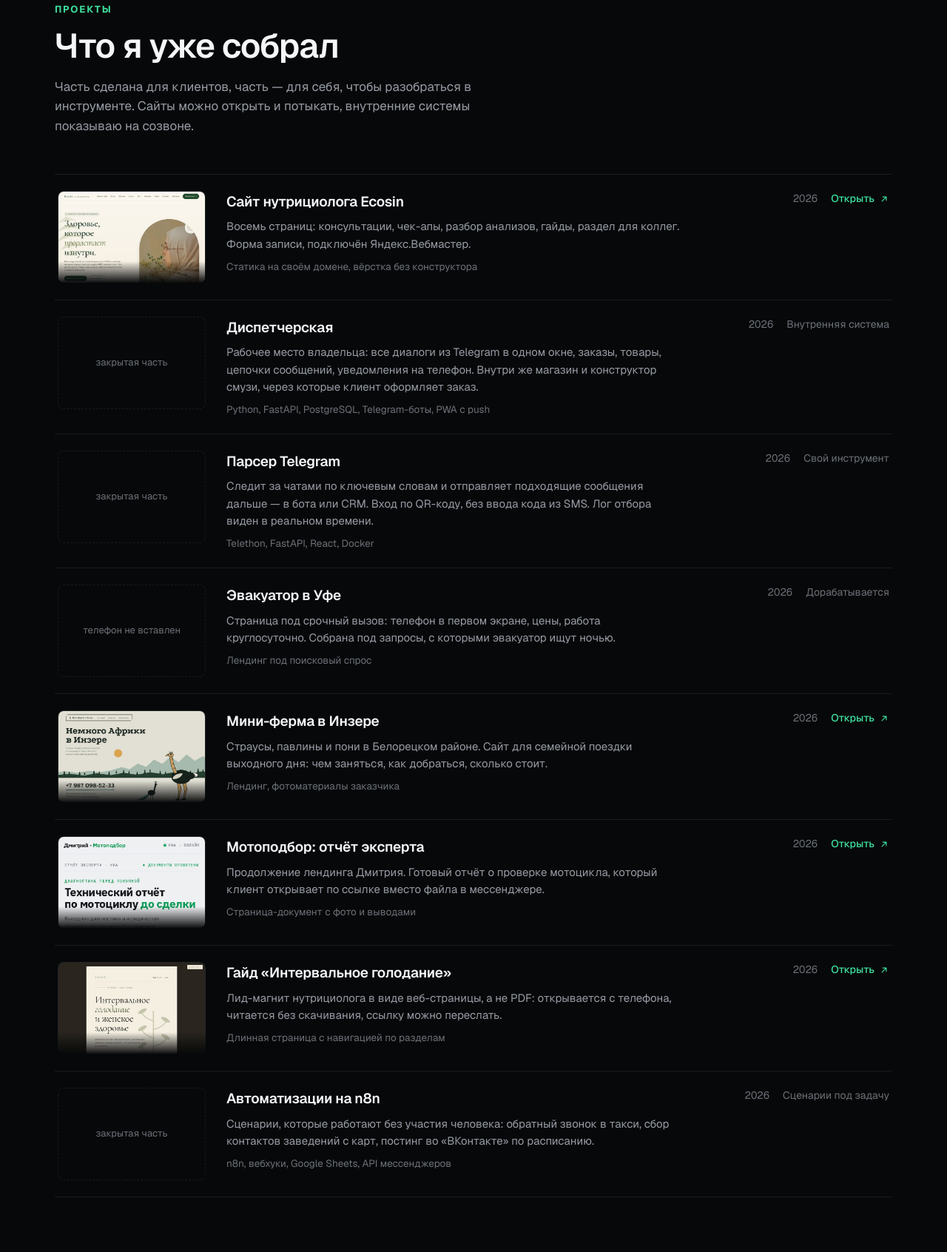
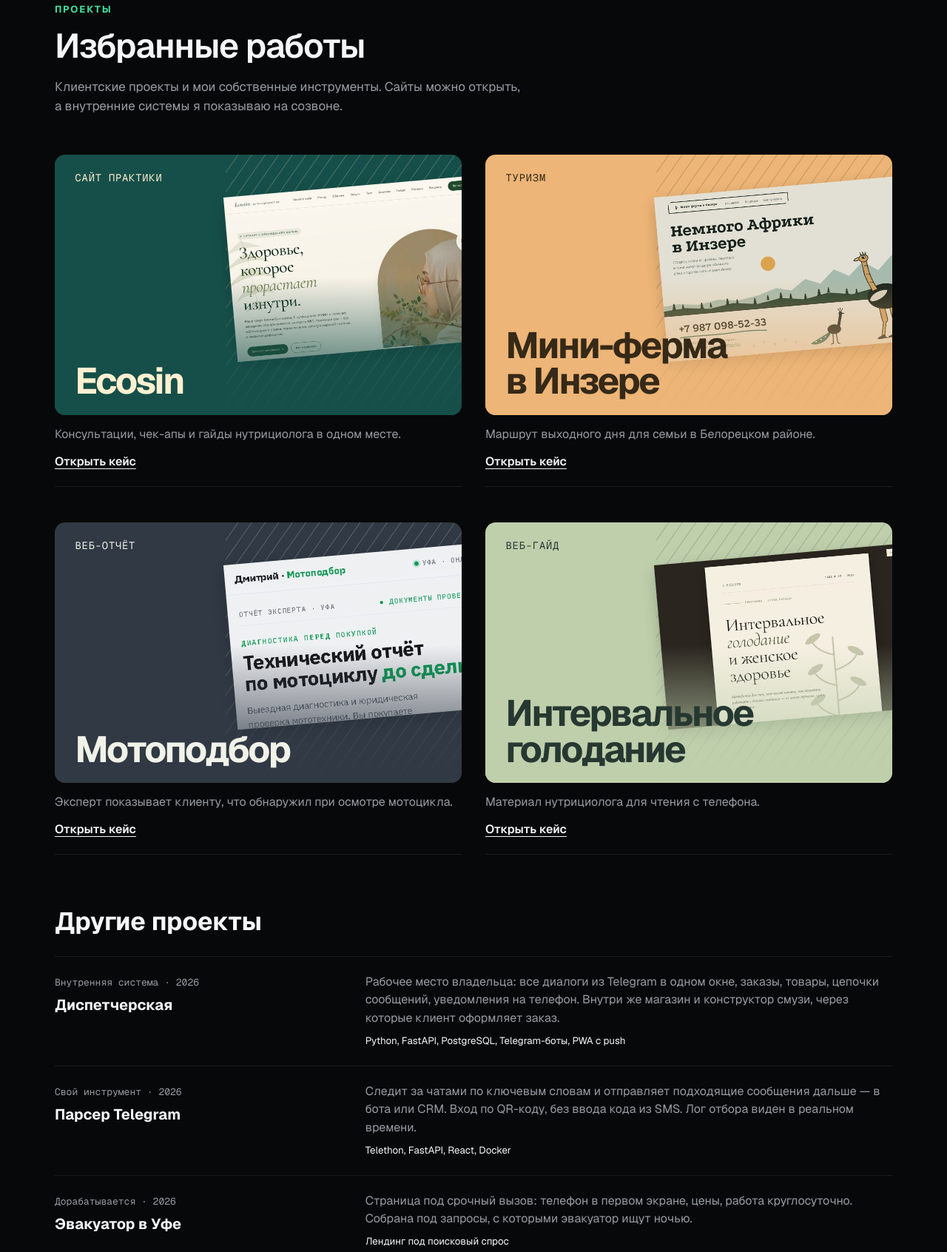
Before and after one commit to a6340374-stack/aitis, a plain HTML site: page index.html in a window 1280 px wide. Shown: the part 4562-6254 px from the top of the page at 74% size. Drawn offline with nearby package versions, Linux system fonts and the light colour scheme.

Commit message:
Publish portfolio covers and individual project case studies

```diff
--- /dev/null
+++ b/cases/case.css
@@ -0,0 +1,13 @@
+*{box-sizing:border-box}
+body{margin:0;background:#0c1012;color:#f1f3ee;font:17px/1.55 system-ui,sans-serif}
+main{width:min(880px,90%);margin:auto;padding:36px 0 64px}
+a{color:#72e0b3;text-underline-offset:4px}
+header{margin:48px 0 24px}
+header p{color:#a7b0ad}
+h1{font-size:clamp(36px,7vw,76px);line-height:1;letter-spacing:-.05em;margin:10px 0}
+img{display:block;width:100%;height:auto;border-radius:12px}
+section{display:grid;grid-template-columns:minmax(150px,1fr) 2fr;gap:16px;padding:22px 0;border-bottom:1px solid #38403f}
+section h2,section p{margin:0}
+h2{font-size:20px}
+footer{display:flex;flex-wrap:wrap;gap:24px;margin-top:32px}
+@media(max-width:600px){section{grid-template-columns:1fr;gap:6px}}
--- a/index.html
+++ b/index.html
@@ -395,50 +395,34 @@ footer{border-top:1px solid var(--line);padding:44px 0;margin-top:60px}
 .foot-links a{color:var(--muted);font-size:14px;transition:color .18s}
 .foot-links a:hover{color:var(--accent)}
 
-/* ---------- projects ----------
-   Не сетка карточек, а реестр работ: строка = проект. Слева имя и суть,
-   справа год и ссылка. Разделители вместо рамок — так список читается
-   сверху вниз, а не рассыпается на одинаковые плитки. */
-.projects{margin-top:34px;border-top:1px solid var(--line)}
-.prj{display:grid;grid-template-columns:200px minmax(0,1fr) auto;gap:20px 28px;align-items:start;
-  padding:22px 4px;border-bottom:1px solid var(--line)}
-/* Превью — настоящий первый экран сайта. Низ растворяется, чтобы обрез
-   читался как намеренный край кадра, а не как срезанная строка. */
-.prj-shot{width:200px;aspect-ratio:16/10;border-radius:8px;overflow:hidden;
-  border:1px solid var(--line);background:var(--surface);
-  mask-image:linear-gradient(#000 76%,transparent);
-  -webkit-mask-image:linear-gradient(#000 76%,transparent)}
-.prj-shot img{width:100%;height:100%;object-fit:cover;object-position:top}
-/* у внутренних систем снимка нет — держим колонку пустой, чтобы строки
-   не разъезжались по горизонтали */
-.prj-noshot{width:200px;aspect-ratio:16/10;border-radius:8px;
-  border:1px dashed var(--line);display:grid;place-items:center;
-  color:var(--muted-2);font-size:13px;text-align:center;padding:0 14px}
-.prj .name{font-size:19px;font-weight:600;letter-spacing:-.015em;display:flex;align-items:baseline;gap:10px;flex-wrap:wrap}
-.prj .what{margin-top:7px;color:var(--muted);font-size:15px;max-width:62ch}
-.prj .built{margin-top:9px;color:var(--muted-2);font-size:13.5px}
-.prj .meta{display:flex;align-items:baseline;gap:18px;white-space:nowrap}
-.prj .year{color:var(--muted-2);font-size:14px;font-variant-numeric:tabular-nums}
-/* внутренние системы ссылки не имеют — вместо неё честная пометка */
-.prj .closed{color:var(--muted-2);font-size:14px}
-a.prj{color:inherit}
-a.prj:hover .name{color:var(--accent)}
-a.prj .open{color:var(--accent);font-size:14px;font-weight:500;display:inline-flex;align-items:center;gap:6px}
-a.prj .open svg{width:14px;height:14px;fill:none;stroke:currentColor;stroke-width:2;
-  transition:transform .18s ease}
-a.prj:hover .open svg{transform:translate(2px,-2px)}
-@media (max-width:900px){
-  .prj{grid-template-columns:150px minmax(0,1fr);gap:16px 20px}
-  .prj .meta{grid-column:2;margin-top:2px}
-  .prj-shot,.prj-noshot{width:150px}
-}
-@media (max-width:620px){
-  .prj{grid-template-columns:1fr;gap:12px;padding:20px 4px}
-  .prj .meta{grid-column:1;white-space:normal}
-  .prj-shot{width:100%;max-width:320px}
-  /* пустая рамка на узком экране только съедала бы экран: строка и так
-     подписана словами «внутренняя система» */
-  .prj-noshot{display:none}
+/* ---------- projects ---------- */
+.projects{display:grid;grid-template-columns:repeat(2,minmax(0,1fr));gap:48px 32px;margin-top:36px;align-items:start}
+.work-card{display:block;color:inherit;border-bottom:1px solid var(--line);padding-bottom:20px;container-type:inline-size}
+.work-cover{position:relative;isolation:isolate;overflow:hidden;aspect-ratio:1.56;border-radius:14px;background:var(--paper);color:var(--ink)}
+.work-ecosin{--paper:#164f49;--ink:#fff0d1}
+.work-ferma{--paper:#edb577;--ink:#352917}
+.work-moto{--paper:#303944;--ink:#f1f2e8}
+.work-guide{--paper:#bfcfac;--ink:#263831}
+.work-cover::before{content:"";position:absolute;inset:0 0 0 42%;opacity:.22;background:repeating-linear-gradient(125deg,transparent 0 13px,currentColor 14px,transparent 15px)}
+.work-cover img{position:absolute;width:65%;height:auto;top:12%;right:-8%;transform:rotate(-5deg);box-shadow:0 8px 20px #0003}
+.work-cover::after{content:"";position:absolute;inset:45% 0 0;background:linear-gradient(0deg,var(--paper) 0%,transparent 96%);z-index:0}
+.work-type,.work-status{font:13px/1.5 'Geist Mono',monospace}
+.work-status{color:var(--muted)}
+.work-type,.work-title{position:absolute;left:5%;z-index:1}
+.work-type{top:6%;font-size:clamp(10px,2.5cqw,14px);letter-spacing:.06em;text-transform:uppercase}
+.work-title{bottom:6%;font-size:clamp(24px,9cqw,50px);letter-spacing:-.05em;line-height:.98;font-weight:650}
+.work-copy{margin:14px 0 12px;color:var(--muted);max-width:60ch}
+.work-link{font-weight:550;text-decoration:underline;text-underline-offset:4px}
+.work-card:hover .work-link,.work-card:focus-visible .work-link{color:var(--accent)}
+.work-other{margin:64px 0 20px;font-size:clamp(24px,3vw,34px)}
+.work-row{display:grid;grid-template-columns:minmax(0,1fr) minmax(0,1.8fr);gap:24px;border-top:1px solid var(--line);padding:22px 0}
+.work-row h4{font-size:20px;margin-top:4px}
+.work-row p{color:var(--muted)}
+.work-row small{display:block;margin-top:8px}
+@media(max-width:680px){
+  .projects,.work-row{grid-template-columns:1fr}
+  .projects{gap:36px}
+  .work-row{gap:8px}
 }
 /* на узкой шапке логотип ужимается до «~ aigiz», иначе кнопка наезжает */
 @media (max-width:560px){
@@ -770,117 +754,72 @@ a.prj:hover .open svg{transform:translate(2px,-2px)}
   <div class="wrap">
     <div class="sec-head reveal">
       <div class="kicker">Проекты</div>
-      <h2>Что я уже собрал</h2>
-      <p>Часть сделана для клиентов, часть — для себя, чтобы разобраться в инструменте. Сайты можно открыть и потыкать, внутренние системы показываю на созвоне.</p>
+      <h2>Избранные работы</h2>
+      <p>Клиентские проекты и мои собственные инструменты. Сайты можно открыть, а внутренние системы я показываю на созвоне.</p>
     </div>
-
     <div class="projects">
-
-      <a class="prj reveal" href="https://alinaecosin.ru" target="_blank" rel="noopener">
-        <div class="prj-shot"><img src="prj/ecosin.jpg" width="640" height="400" loading="lazy" decoding="async" alt="Первый экран сайта нутрициолога Ecosin"></div>
-        <div>
-          <div class="name">Сайт нутрициолога Ecosin</div>
-          <div class="what">Восемь страниц: консультации, чек-апы, разбор анализов, гайды, раздел для коллег. Форма записи, подключён Яндекс.Вебмастер.</div>
-          <div class="built">Статика на своём домене, вёрстка без конструктора</div>
-        </div>
-        <div class="meta">
-          <span class="year">2026</span>
-          <span class="open">Открыть <svg viewBox="0 0 24 24" stroke-linecap="round" stroke-linejoin="round"><path d="M7 17 17 7M9 7h8v8"/></svg></span>
-        </div>
-      </a>
-
-      <div class="prj reveal">
-        <div class="prj-noshot">закрытая часть</div>
-        <div>
-          <div class="name">Диспетчерская</div>
-          <div class="what">Рабочее место владельца: все диалоги из Telegram в одном окне, заказы, товары, цепочки сообщений, уведомления на телефон. Внутри же магазин и конструктор смузи, через которые клиент оформляет заказ.</div>
-          <div class="built">Python, FastAPI, PostgreSQL, Telegram-боты, PWA с push</div>
-        </div>
-        <div class="meta">
-          <span class="year">2026</span>
-          <span class="closed">Внутренняя система</span>
-        </div>
-      </div>
-
-      <div class="prj reveal">
-        <div class="prj-noshot">закрытая часть</div>
-        <div>
-          <div class="name">Парсер Telegram</div>
-          <div class="what">Следит за чатами по ключевым словам и отправляет подходящие сообщения дальше — в бота или CRM. Вход по QR-коду, без ввода кода из SMS. Лог отбора виден в реальном времени.</div>
-          <div class="built">Telethon, FastAPI, React, Docker</div>
-        </div>
-        <div class="meta">
-          <span class="year">2026</span>
-          <span class="closed">Свой инструмент</span>
-        </div>
-      </div>
-
-      <div class="prj reveal">
-        <div class="prj-noshot">телефон не вставлен</div>
-        <div>
-          <div class="name">Эвакуатор в Уфе</div>
-          <div class="what">Страница под срочный вызов: телефон в первом экране, цены, работа круглосуточно. Собрана под запросы, с которыми эвакуатор ищут ночью.</div>
-          <div class="built">Лендинг под поисковый спрос</div>
-        </div>
-        <div class="meta">
-          <span class="year">2026</span>
-          <span class="closed">Дорабатывается</span>
-        </div>
-      </div>
-
-      <a class="prj reveal" href="https://a6340374-stack.github.io/ferma-inzer/" target="_blank" rel="noopener">
-        <div class="prj-shot"><img src="prj/ferma.jpg" width="640" height="400" loading="lazy" decoding="async" alt="Первый экран сайта мини-фермы в Инзере"></div>
-        <div>
-          <div class="name">Мини-ферма в Инзере</div>
-          <div class="what">Страусы, павлины и пони в Белорецком районе. Сайт для семейной поездки выходного дня: чем заняться, как добраться, сколько стоит.</div>
-          <div class="built">Лендинг, фотоматериалы заказчика</div>
-        </div>
-        <div class="meta">
-          <span class="year">2026</span>
-          <span class="open">Открыть <svg viewBox="0 0 24 24" stroke-linecap="round" stroke-linejoin="round"><path d="M7 17 17 7M9 7h8v8"/></svg></span>
-        </div>
-      </a>
-
-      <a class="prj reveal" href="https://a6340374-stack.github.io/moto.podbor222/" target="_blank" rel="noopener">
-        <div class="prj-shot"><img src="prj/moto.jpg" width="640" height="400" loading="lazy" decoding="async" alt="Отчёт эксперта по мотоциклу, вид с телефона"></div>
-        <div>
-          <div class="name">Мотоподбор: отчёт эксперта</div>
-          <div class="what">Продолжение лендинга Дмитрия. Готовый отчёт о проверке мотоцикла, который клиент открывает по ссылке вместо файла в мессенджере.</div>
-          <div class="built">Страница-документ с фото и выводами</div>
-        </div>
-        <div class="meta">
-          <span class="year">2026</span>
-          <span class="open">Открыть <svg viewBox="0 0 24 24" stroke-linecap="round" stroke-linejoin="round"><path d="M7 17 17 7M9 7h8v8"/></svg></span>
-        </div>
-      </a>
-
-      <a class="prj reveal" href="https://a6340374-stack.github.io/alina.guede/" target="_blank" rel="noopener">
-        <div class="prj-shot"><img src="prj/guide.jpg" width="640" height="400" loading="lazy" decoding="async" alt="Первый экран гайда об интервальном голодании"></div>
-        <div>
-          <div class="name">Гайд «Интервальное голодание»</div>
-          <div class="what">Лид-магнит нутрициолога в виде веб-страницы, а не PDF: открывается с телефона, читается без скачивания, ссылку можно переслать.</div>
-          <div class="built">Длинная страница с навигацией по разделам</div>
-        </div>
-        <div class="meta">
-          <span class="year">2026</span>
-          <span class="open">Открыть <svg viewBox="0 0 24 24" stroke-linecap="round" stroke-linejoin="round"><path d="M7 17 17 7M9 7h8v8"/></svg></span>
-        </div>
-      </a>
-
-      <div class="prj reveal">
-        <div class="prj-noshot">закрытая часть</div>
-        <div>
-          <div class="name">Автоматизации на n8n</div>
-          <div class="what">Сценарии, которые работают без участия человека: обратный звонок в такси, сбор контактов заведений с карт, постинг во «ВКонтакте» по расписанию.</div>
-          <div class="built">n8n, вебхуки, Google Sheets, API мессенджеров</div>
-        </div>
-        <div class="meta">
-          <span class="year">2026</span>
-          <span class="closed">Сценарии под задачу</span>
-        </div>
-      </div>
-
+      <article>
+        <a class="work-card work-ecosin" href="cases/ecosin.html" aria-label="Открыть кейс «Ecosin»">
+          <div class="work-cover">
+            <span class="work-type">Сайт практики</span>
+            <img src="prj/ecosin.jpg" width="640" height="400" loading="lazy" alt="">
+            <h3 class="work-title">Ecosin</h3>
+          </div>
+          <p class="work-copy">Консультации, чек-апы и гайды нутрициолога в одном месте.</p>
+          <span class="work-link">Открыть кейс</span>
+        </a>
+      </article>
+      <article>
+        <a class="work-card work-ferma" href="cases/ferma.html" aria-label="Открыть кейс «Мини-ферма в Инзере»">
+          <div class="work-cover">
+            <span class="work-type">Туризм</span>
+            <img src="prj/ferma.jpg" width="640" height="400" loading="lazy" alt="">
+            <h3 class="work-title">Мини-ферма<br>в Инзере</h3>
+          </div>
+          <p class="work-copy">Маршрут выходного дня для семьи в Белорецком районе.</p>
+          <span class="work-link">Открыть кейс</span>
+        </a>
+      </article>
+      <article>
+        <a class="work-card work-moto" href="cases/moto.html" aria-label="Открыть кейс «Мотоподбор»">
+          <div class="work-cover">
+            <span class="work-type">Веб-отчёт</span>
+            <img src="prj/moto.jpg" width="640" height="400" loading="lazy" alt="">
+            <h3 class="work-title">Мотоподбор</h3>
+          </div>
+          <p class="work-copy">Эксперт показывает клиенту, что обнаружил при осмотре мотоцикла.</p>
+          <span class="work-link">Открыть кейс</span>
+        </a>
+      </article>
+      <article>
+        <a class="work-card work-guide" href="cases/guide.html" aria-label="Открыть кейс «Интервальное голодание»">
+          <div class="work-cover">
+            <span class="work-type">Веб-гайд</span>
+            <img src="prj/guide.jpg" width="640" height="400" loading="lazy" alt="">
+            <h3 class="work-title">Интервальное<br>голодание</h3>
+          </div>
+          <p class="work-copy">Материал нутрициолога для чтения с телефона.</p>
+          <span class="work-link">Открыть кейс</span>
+        </a>
+      </article>
     </div>
+    <h3 class="work-other">Другие проекты</h3>
+    <article class="work-row">
+      <div><span class="work-status">Внутренняя система · 2026</span><h4>Диспетчерская</h4></div>
+      <div><p>Рабочее место владельца: все диалоги из Telegram в одном окне, заказы, товары, цепочки сообщений, уведомления на телефон. Внутри же магазин и конструктор смузи, через которые клиент оформляет заказ.</p><small>Python, FastAPI, PostgreSQL, Telegram-боты, PWA с push</small></div>
+    </article>
+    <article class="work-row">
+      <div><span class="work-status">Свой инструмент · 2026</span><h4>Парсер Telegram</h4></div>
+      <div><p>Следит за чатами по ключевым словам и отправляет подходящие сообщения дальше — в бота или CRM. Вход по QR-коду, без ввода кода из SMS. Лог отбора виден в реальном времени.</p><small>Telethon, FastAPI, React, Docker</small></div>
+    </article>
+    <article class="work-row">
+      <div><span class="work-status">Дорабатывается · 2026</span><h4>Эвакуатор в Уфе</h4></div>
+      <div><p>Страница под срочный вызов: телефон в первом экране, цены, работа круглосуточно. Собрана под запросы, с которыми эвакуатор ищут ночью.</p><small>Лендинг под поисковый спрос</small></div>
+    </article>
+    <article class="work-row">
+      <div><span class="work-status">Сценарии под задачу · 2026</span><h4>Автоматизации на n8n</h4></div>
+      <div><p>Сценарии, которые работают без участия человека: обратный звонок в такси, сбор контактов заведений с карт, постинг во «ВКонтакте» по расписанию.</p><small>n8n, вебхуки, Google Sheets, API мессенджеров</small></div>
+    </article>
   </div>
 </section>
 
```
Also changed, not shown: cases/ecosin.html (added, +20 -0 lines), cases/ferma.html (added, +20 -0 lines), cases/guide.html (added, +20 -0 lines), cases/moto.html (added, +20 -0 lines).
